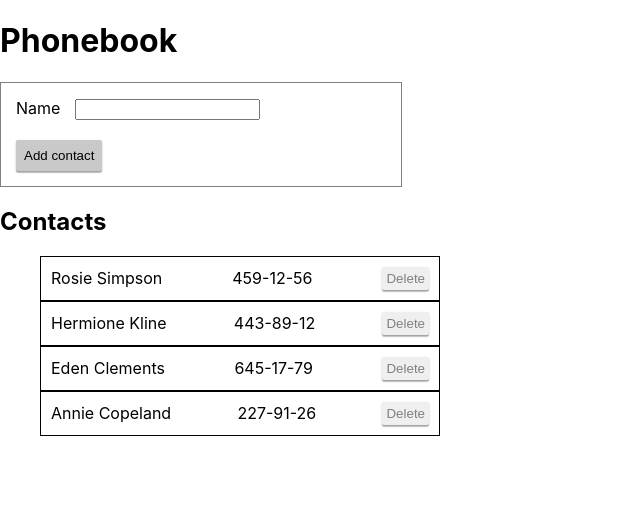
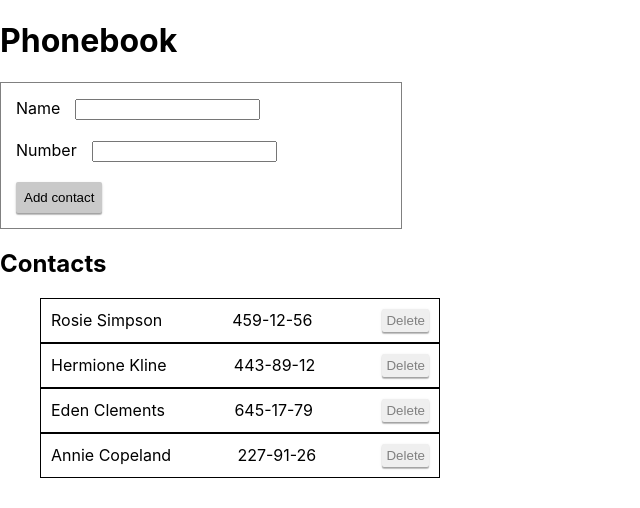
Before and after one commit to medbelka/react-hw-02-phonebook, a React (Create React App) app: page / in a window 1280 px wide. Shown: the top 508 px of the page, without its empty margins (0-640 px from the left). Built offline with nearby package versions, Linux system fonts and the light colour scheme.

Commit message:
adding newContact feature

```diff
--- a/src/components/App.jsx
+++ b/src/components/App.jsx
@@ -1,33 +1,44 @@
 import React, { Component } from 'react';
-// import { nanoid } from 'nanoid';
-import { FormName } from 'components/FormName/FormName';
-import { ContactsList } from 'components/ContactsList/ContactsList';
+import { nanoid } from 'nanoid';
+import GetNameForm from '../components/GetNameForm/GetNameForm';
+import { Contacts } from '../components/Contacts/Contacts';
 
 class App extends Component {
   state = {
-    contacts: [],
+    contacts: [
+      {id: 'id-1', name: 'Rosie Simpson', number: '459-12-56'},
+      {id: 'id-2', name: 'Hermione Kline', number: '443-89-12'},
+      {id: 'id-3', name: 'Eden Clements', number: '645-17-79'},
+      {id: 'id-4', name: 'Annie Copeland', number: '227-91-26'},
+    ],
+    filter: '',
+    }
 
+  deleteContact = (contactId) => {
+    this.setState(prevState => ({
+      contacts: prevState.contacts.filter(contact => contact.id !== contactId)
+    }))
   }
 
-  addContact = name => {
-    const contact = {
-          // id: nanoid(),
-          name
-          }
-          this.state(({contacts}) => ({contacts: [contact, ...contacts]
-      }))
-    console.log(name);
+  addContact = (name, number) => {
+    const newContact = {
+      id: nanoid(),
+      name,
+      number,
+    }
+    this.setState(prevState => ({
+      contacts: [newContact, ...prevState.contacts]
+    }))
   }
 
 render () {
+  const { contacts } = this.state;
   return (
         <div>
           <h1>Phonebook</h1>
-          <FormName onSubmit={this.addContact}/>
+          <GetNameForm onSubmit={this.addContact}/>
           <h2>Contacts</h2>
-          <div>
-          {{[this.state.contacts] : []}? 'There is no contacts yet' : <ContactsList contacts={this.state.name}/>}
-          </div>
+          <Contacts contacts={ contacts } onDeleteContact={this.deleteContact} />
         </div>
       );
     }
--- /dev/null
+++ b/src/components/GetNameForm/GetNameForm.jsx
@@ -0,0 +1,89 @@
+import { Component } from 'react';
+// import { Formik, Form, Field, ErrorMessage } from 'formik';
+// import * as yup from 'yup';
+import styles from '../FormName/FormName.module.css';
+
+// const schema = yup.object().shape({
+//     name: yup.string().min(6).max(25).required(),
+// })
+
+class GetNameForm extends Component {
+    state = {
+        name: '',
+        number: '',
+    }
+
+    handleChangeName = e => {
+        this.setState({ name : e.currentTarget.value });
+    };
+
+    handleChangeNumber = e => {
+        this.setState({ number : e.currentTarget.value });
+    };
+
+    handleSubmit = e => {
+        e.preventDefault();
+        this.props.onSubmit(this.state.name, this.state.number)
+        this.setState({name: ''})
+        this.setState({number: ''})
+    }
+
+  render() {
+    return (
+
+        <form className={styles.FormBox}
+        onSubmit={this.handleSubmit}>
+            <label className={styles.Label}>
+                Name
+            <input
+                className={styles.InputField}
+                type="text"
+                name="name"
+                pattern="^[a-zA-Zа-яА-Я]+(([' -][a-zA-Zа-яА-Я ])?[a-zA-Zа-яА-Я]*)*$"
+                title="Name may contain only letters, apostrophe, dash and spaces. For example Adrian, Jacob Mercer, Charles de Batz de Castelmore d'Artagnan"
+                onChange={this.handleChangeName}
+                required
+                />
+            </label>
+            <label className={styles.Label}>
+                Number
+            <input
+                className={styles.InputField}
+                type="tel"
+                name="number"
+                pattern="\+?\d{1,4}?[-.\s]?\(?\d{1,3}?\)?[-.\s]?\d{1,4}[-.\s]?\d{1,4}[-.\s]?\d{1,9}"
+                title="Phone number must be digits and can contain spaces, dashes, parentheses and can start with +"
+                onChange={this.handleChangeNumber}
+                required
+                />
+            </label>
+            <button type="submit" className={styles.SubmitButton}>Add contact</button>
+        </form>
+        // <Formik initialValues={this.state.name}
+        //         validationSchema={schema}
+        //         onSubmit={this.handleSubmit}
+        //         >
+        // {({ handleChange, isSubmitting, values }) => (
+        //     <Form className={styles.FormBox}>
+        //     <label className={styles.Label}>
+        //         Name
+        //         <Field
+        //             className={styles.InputField}
+        //             type="text"
+        //             name="name"
+        //             value={values.name}
+        //             pattern="^[a-zA-Zа-яА-Я]+(([' -][a-zA-Zа-яА-Я ])?[a-zA-Zа-яА-Я]*)*$"
+        //             title="Name may contain only letters, apostrophe, dash and spaces. For example Adrian, Jacob Mercer, Charles de Batz de Castelmore d'Artagnan"
+        //             onChange={this.handleChange('name')}
+        //             required
+        //         />
+        //     </label>
+        //     <ErrorMessage name="name" component="div"/>
+        //     <button type="submit" disabled={isSubmitting} className={styles.SubmitButton}>Add contact</button>
+        // </Form> )}
+        // </Formik>
+    )
+  }
+}
+
+export default GetNameForm;
--- a/src/index.js
+++ b/src/index.js
@@ -1,6 +1,6 @@
 import React from 'react';
 import ReactDOM from 'react-dom/client';
-import App from 'components/App1';
+import App from 'components/App';
 import './index.css';
 
 ReactDOM.createRoot(document.getElementById('root')).render(
```
Also changed, not shown: src/components/Contact/Contact.jsx (deleted, +0 -8 lines), src/components/Contacts/Contacts.jsx (+5 -5 lines), src/components/ContactsList/ContactsList.jsx (deleted, +0 -14 lines), src/components/Filter/Filter.jsx (added).
